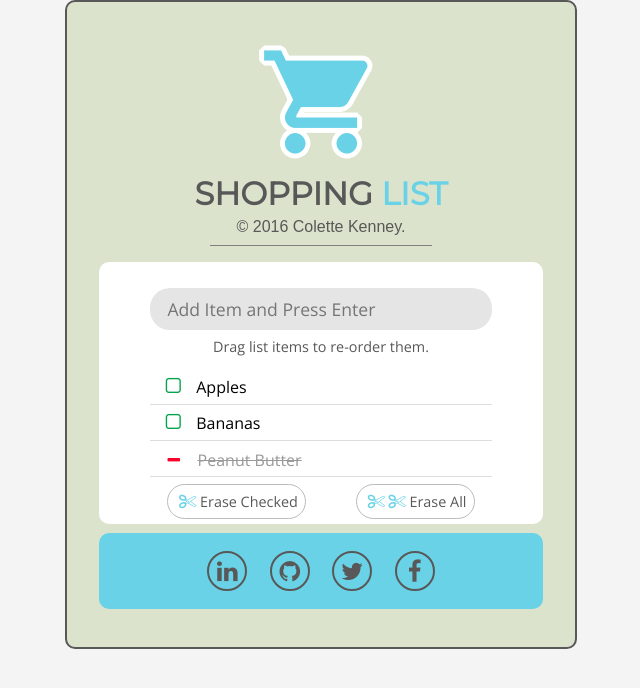
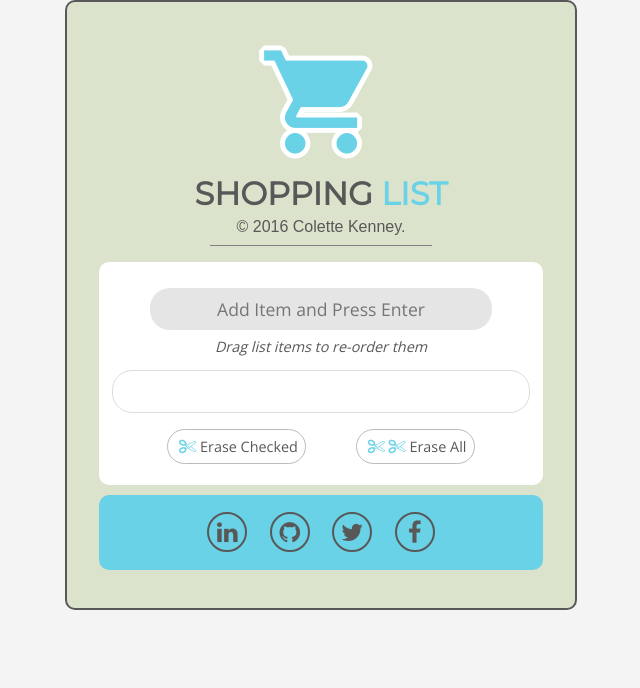
Before and after one commit to colettekenney/shopping-list, a plain HTML site: page index.html in a window 1280 px wide. Shown: the whole page, without its empty margins (319-959 px from the left). Drawn offline with nearby package versions, Linux system fonts and the light colour scheme; a web font is replaced by a local one.

Commit message:
add border on .list-container

```diff
--- a/css/style.css
+++ b/css/style.css
@@ -93,6 +93,7 @@ header p {
 .new-item {
   width: 80%;
   margin: 1em 10% 1em;
+  text-align: center;
   border-radius: 20px;
   font-size: 1.1em;
   border: 0.5px solid #e5e5e5;
@@ -107,7 +108,7 @@ header p {
   font-size: .9em;
   color: #585858;
   margin-top: -0.7em;
-  padding-bottom: 1em;
+  padding-bottom: 0.6em;
   /*border: 1px solid gray;*/
 }
 
@@ -140,7 +141,7 @@ header p {
 
 .buttons ul{
   max-width: 80%;
-  margin: auto;
+  margin: 1em auto;
   padding: 0 1.1em 2em;
 }
 
@@ -149,8 +150,11 @@ header p {
 }
 
 .list-container {
-  margin-top: 0.3em;
+  margin: 0.3em;
   clear: both;
+  padding: 1.3em 0;
+  border: 1px solid #ddd;
+  border-radius: 20px;
 }
 .list-items {
   line-height: 1.6em;
--- a/index.html
+++ b/index.html
@@ -24,12 +24,10 @@
 
 		<form class="list">
 			<input class="new-item" type="text" placeholder="Add Item and Press Enter">
-			<p>Drag list items to re-order them.</p>
+			<p><em>Drag list items to re-order them</em></p>
 			<div class="list-container">
 				<ul class="list-items">
-					<li class="pending"><i class="fa fa-square-o"></i>Apples</li>
-					<li class="pending"><i class="fa fa-square-o"></i>Bananas</li>
-					<li class="done"><i class="fa fa-minus"></i>Peanut Butter</li>
+
 				</ul>
 			</div>
 			<div class="buttons">
```
